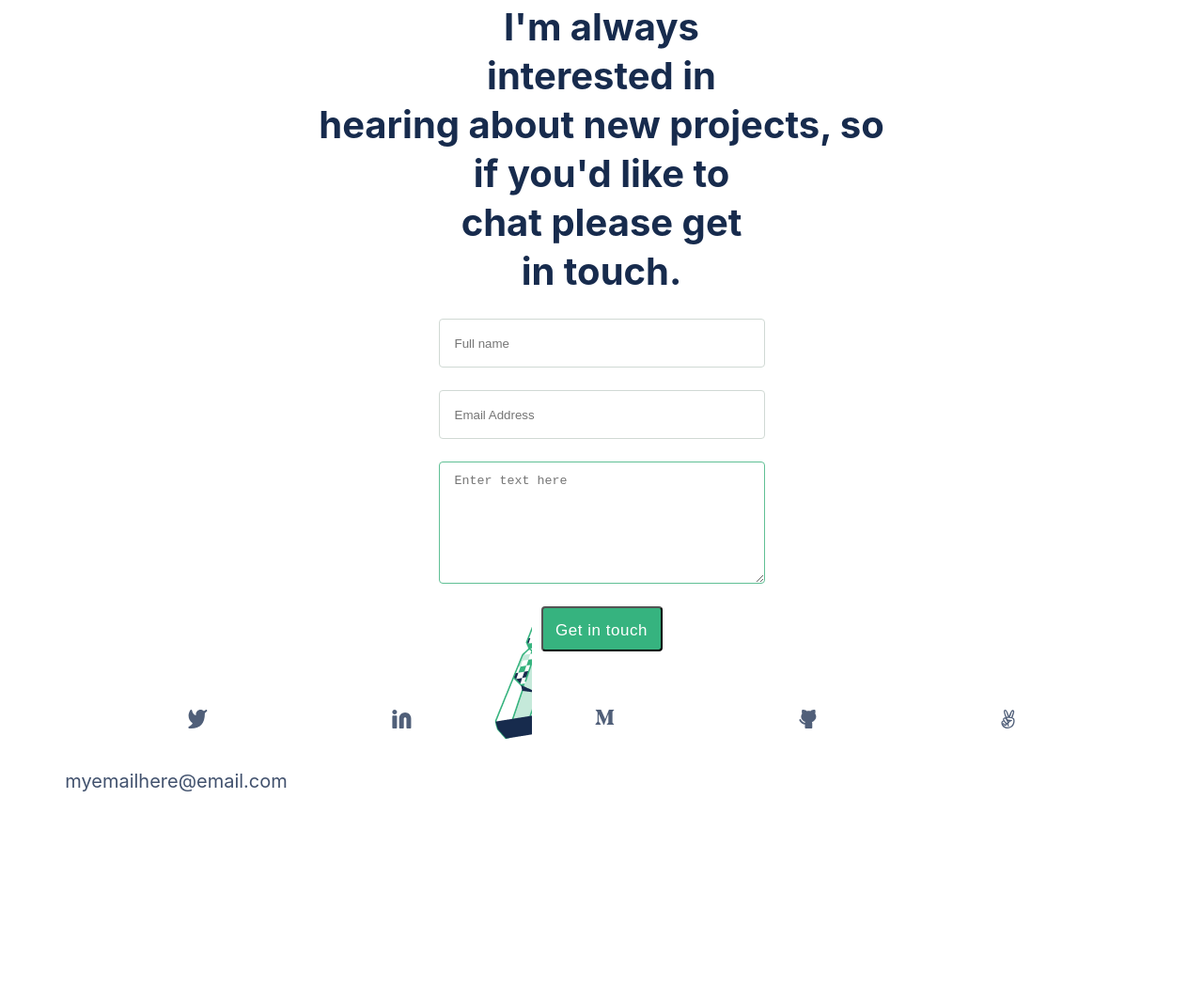
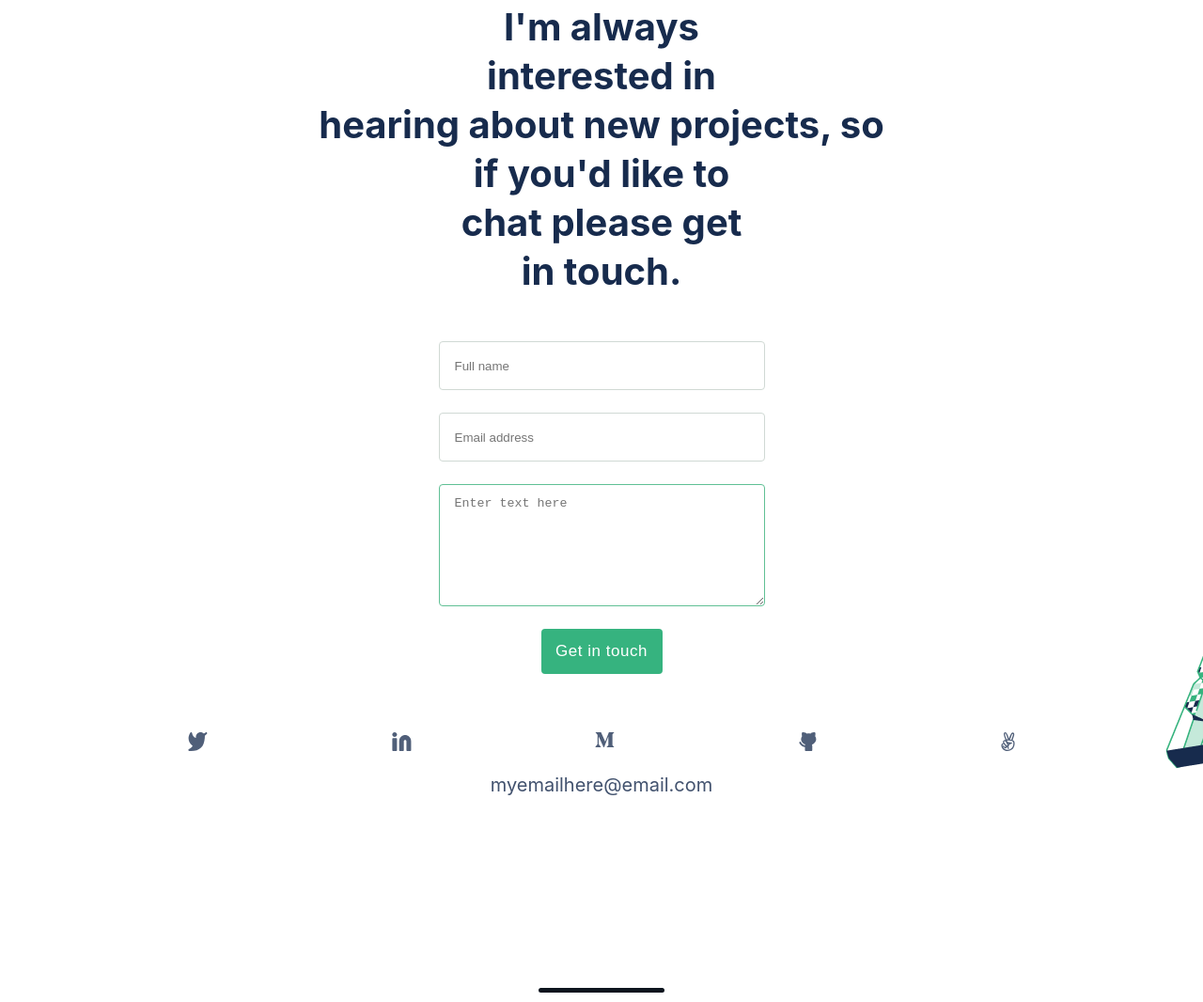
Before and after one commit to usamamaliq/Portfolio, a website: page index.html in a window 1280 px wide. Shown: the part 5057-6123 px from the top of the page at 94% size. Before the commit the page ends 6041 px from the top, so only its background shows below. Drawn offline with Linux system fonts and the light colour scheme.

Commit message:
Fix Linters, complete styling for for and add end line

```diff
--- a/index.html
+++ b/index.html
@@ -188,7 +188,7 @@
 <div class="footer">
 <form class="form" action="https://formspree.io/f/mdojkjgl" method="POST">
     <input class="forma" type="text" name="name" placeholder="Full name" maxlength="30" required>
-    <input class="forma" type="email" name="email" placeholder="Email Address" required>
+    <input class="forma" type="email" name="email" placeholder="Email address" required>
     <textarea class="f-message " name="message" maxlength="500" placeholder="Enter text here" required></textarea>
   <!-- your other form fields go here -->
     <button class="f-button" type="submit">Get in touch</button>
@@ -204,20 +204,11 @@
   </li><li><a href="#"><img src="./Images/social-media-icons/angellist.svg" alt="Link to Angellist"></a>
   </li>
   </ul>
+
 </div>
-<!-- <ul class="social-media footer-bg">
-  <li><a href="#"><img src="./Images/social-media-icons/twitter.svg" alt="Link to Twitter"></a>
-  </li>
-  <li><a href="#"><img src="./Images/social-media-icons/Linkedin.svg" alt="Link to Linkedin"></a>
-  </li>
-  <li><a href="#"><img src="./Images/social-media-icons/medium.svg" alt="Link to Medium"></a>
-  </li>
-  <li><a href="#"><img src="./Images/social-media-icons/github.svg" alt="Link to Github"></a>
-  </li><li><a href="#"><img src="./Images/social-media-icons/angellist.svg" alt="Link to Angellist"></a>
-  </li>
-  </ul> -->
-  <div class="footer-email">
-  <h3 class="email">myemailhere@email.com</h3>
+<h3 class="email">myemailhere@email.com</h3>
+<div class="end">
+  <img class="end-line" src="./Images/end-line.svg" alt=" Black line">
 </div>
 </body>
 </html>
--- a/style.css
+++ b/style.css
@@ -348,47 +348,45 @@ a:active {
   margin: 24px;
 }
 
-
 .form {
   display: flex;
   flex-direction: column;
   align-items: center;
-
+  margin-top: 24px;
 }
 
 .forma {
   background: #fff;
-/* Theme 2 / Neutral 9 */
   width: 327px;
   height: 48px;
-
   border: 1px solid #d0d9d4;
   border-radius: 4px;
+  padding-left: 16px;
+  color: #6b778c;
   margin-bottom: 24px;
-padding-left: 16px;
 }
 
 .f-message {
   width: 327px;
   height: 114px;
-  background: #FFFFFF;
-/* Theme 2 / Primary 3 */
-
-border: 1px solid #60C095;
+  background: #fff;
+  border: 1px solid #60c095;
   border-radius: 4px;
   margin-bottom: 24px;
   padding-left: 16px;
   padding-top: 12px;
+  color: #091e42;
 }
 
 .f-button {
+  border: 0;
   font-weight: 500;
   font-size: 17px;
   line-height: 24px;
   align-items: center;
   text-align: center;
   letter-spacing: 0.03em;
-  color: #ffff;
+  color: #fff;
   padding: 12px;
   gap: 10px;
   width: 129px;
@@ -404,28 +402,29 @@ padding-top: 12px;
 
 .f-button:active {
   background-color: #008552;
-
 }
 
-.footer-email {
-  width: 375px;
-  height: 189px;
-
-}
 .email {
-  display: flex;
-  flex-direction: row;
-  justify-content: center;
-  margin-left: 0px;
+  text-align: center;
+  margin-left: 0;
   font-weight: 400;
   font-size: 20px;
   line-height: 32px;
-  text-align: center;
   color: #42526e;
+  margin-bottom: 200px;
+  margin-top: 0;
 }
 
 .footer {
   background-image: url(Images/footer.png);
   background-repeat: no-repeat;
-  background-position: 509px 303px;
+  background-position: right bottom;
 }
+
+.end {
+  display: flex;
+  flex-direction: column;
+  align-items: center;
+  align-content: flex-end;
+  margin-bottom: 10px;
+}
```
Also changed, not shown: Images/end-line.svg (added). Lines whose indentation alone changed are shown as unchanged.
